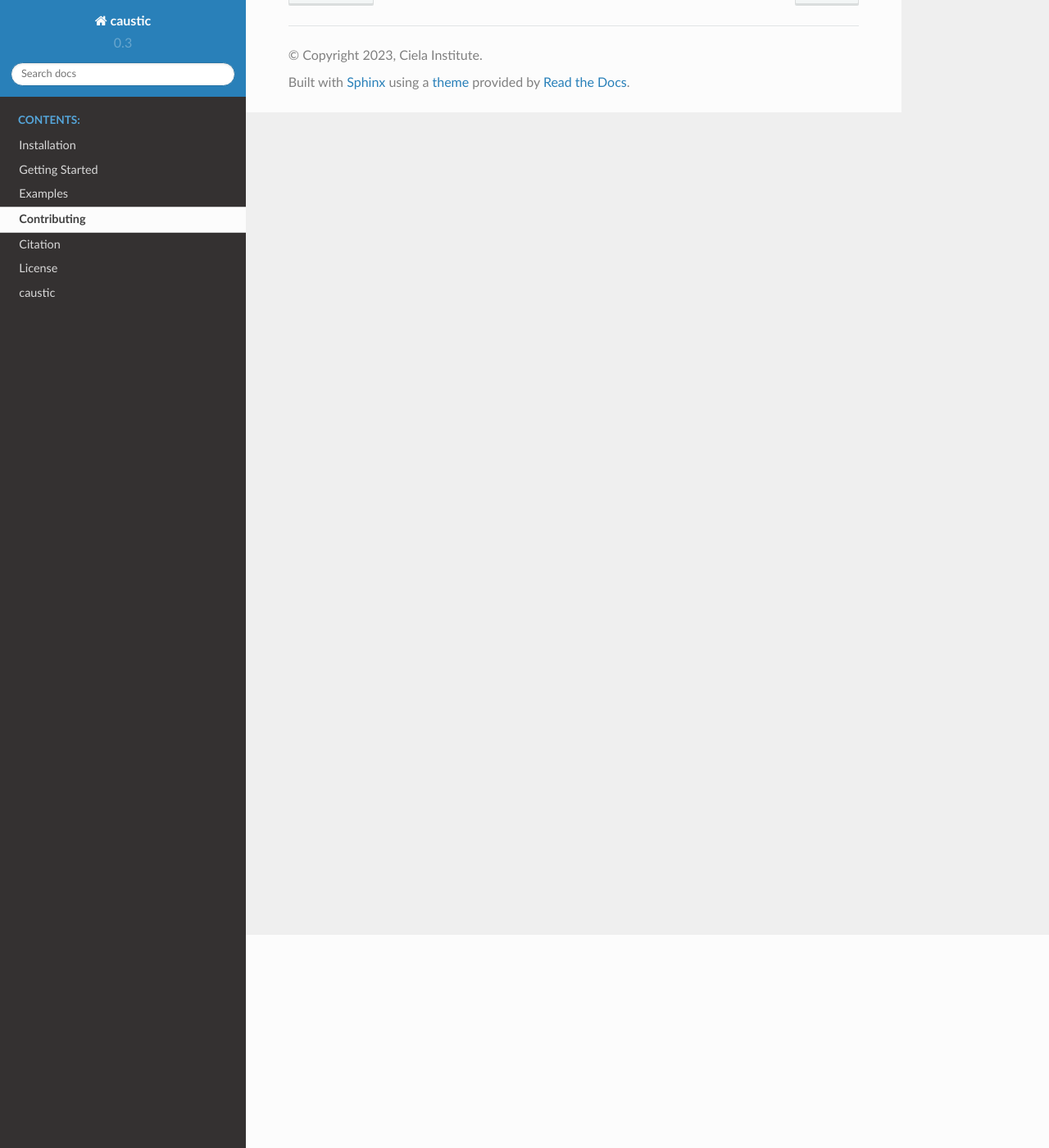
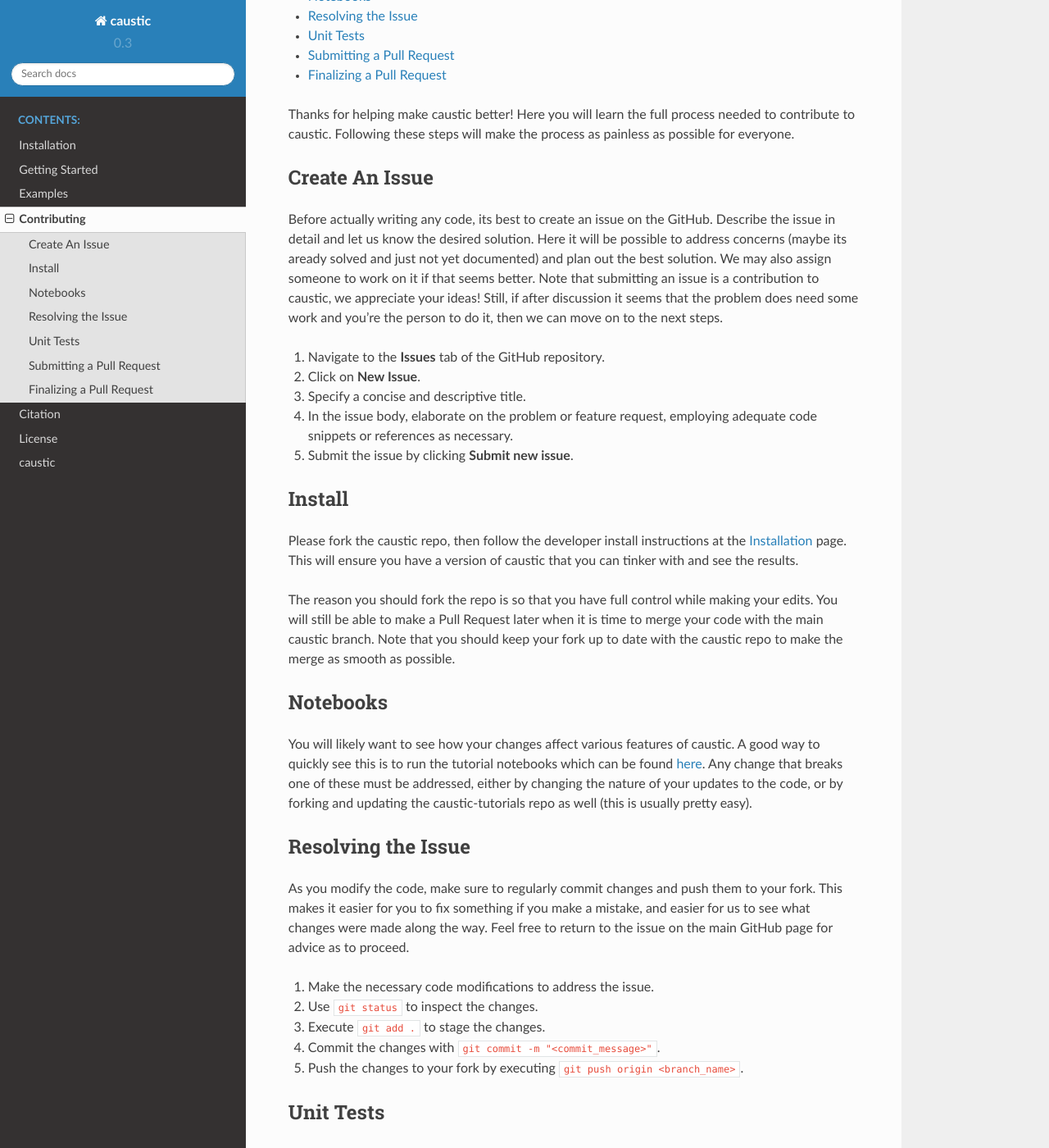
Before and after one commit to Ciela-Institute/caustics, a Sphinx documentation site: the page built from docs/contributing.rst, in a window 1280 px wide and 1400 px high, scrolled down 260 px. Shown: the whole window at 82% size. Built offline with Sphinx 7.4.7 and the Read the Docs theme 2.0.0, drawn with Linux system fonts in a browser that asks for light colours; pages that are not in the unit, such as notebooks, are missing from menus; some of the changed text lies outside the part shown.

Commit message:
Adding contributing guide

```diff
--- a/docs/contributing.rst
+++ b/docs/contributing.rst
@@ -1,6 +1,64 @@
-
 Contributing
 ============
 
+.. contents:: Table of Contents
+   :local:
 
 Thanks for helping make caustic better! Here you will learn the full process needed to contribute to caustic. Following these steps will make the process as painless as possible for everyone.
+
+Create An Issue
+---------------
+
+Before actually writing any code, its best to create an issue on the GitHub. Describe the issue in detail and let us know the desired solution. Here it will be possible to address concerns (maybe its aready solved and just not yet documented) and plan out the best solution. We may also assign someone to work on it if that seems better. Note that submitting an issue is a contribution to caustic, we appreciate your ideas! Still, if after discussion it seems that the problem does need some work and you're the person to do it, then we can move on to the next steps.
+
+1. Navigate to the **Issues** tab of the GitHub repository.
+2. Click on **New Issue**.
+3. Specify a concise and descriptive title.
+4. In the issue body, elaborate on the problem or feature request, employing adequate code snippets or references as necessary.
+5. Submit the issue by clicking **Submit new issue**.
+
+Install
+-------
+
+Please fork the caustic repo, then follow the developer install instructions at the :doc:`install` page. This will ensure you have a version of caustic that you can tinker with and see the results.
+
+The reason you should fork the repo is so that you have full control while making your edits. You will still be able to make a Pull Request later when it is time to merge your code with the main caustic branch. Note that you should keep your fork up to date with the caustic repo to make the merge as smooth as possible.
+
+Notebooks
+---------
+
+You will likely want to see how your changes affect various features of caustic. A good way to quickly see this is to run the tutorial notebooks which can be found `here <https://github.com/Ciela-Institute/caustic-tutorials>`_. Any change that breaks one of these must be addressed, either by changing the nature of your updates to the code, or by forking and updating the caustic-tutorials repo as well (this is usually pretty easy).
+
+Resolving the Issue
+-------------------
+
+As you modify the code, make sure to regularly commit changes and push them to your fork. This makes it easier for you to fix something if you make a mistake, and easier for us to see what changes were made along the way. Feel free to return to the issue on the main GitHub page for advice as to proceed.
+
+1. Make the necessary code modifications to address the issue.
+2. Use ``git status`` to inspect the changes.
+3. Execute ``git add .`` to stage the changes.
+4. Commit the changes with ``git commit -m "<commit_message>"``.
+5. Push the changes to your fork by executing ``git push origin <branch_name>``.
+
+Unit Tests
+----------
+
+When you think you've solved an issue, please make unit tests related to any code you have added. Any new code added to caustic must have unit tests which match the level of completion of the rest of the code. Generally you should test all cases for the newly added code. Also ensure the previous unit tests run correctly.
+
+Submitting a Pull Request
+-------------------------
+
+Once you think your updates are ready to merge with the rest of caustic you can submit a PR! This should provide a description of what you have changed and if it isn't straightforward, why you made those changes.
+
+1. Navigate to the **Pull Requests** tab of the original repository.
+2. Click on **New Pull Request**.
+3. Choose the appropriate base and compare branches.
+4. Provide a concise and descriptive title and elaborate on the pull request body.
+5. Click **Create Pull Request**.
+
+Finalizing a Pull Request
+-------------------------
+
+Once the PR is submitted, we will look through it and request any changes necessary before merging it into the main branch. You can make those changes just like any other edits on your fork. Then when you push them, they will be joined in to the PR automatically and any unit tests will run again.
+
+Once the PR has been merged, you may delete your fork if you aren't using it any more, or take on a new issue, it's up to you!
```
Also changed, not shown: README.md (+4 -0 lines), docs/caustic.data.rst (deleted, +0 -38 lines), docs/caustic.lenses.rst (deleted, +0 -110 lines), docs/caustic.rst (deleted, +0 -87 lines), docs/caustic.sources.rst (deleted, +0 -46 lines), 1 other file.
